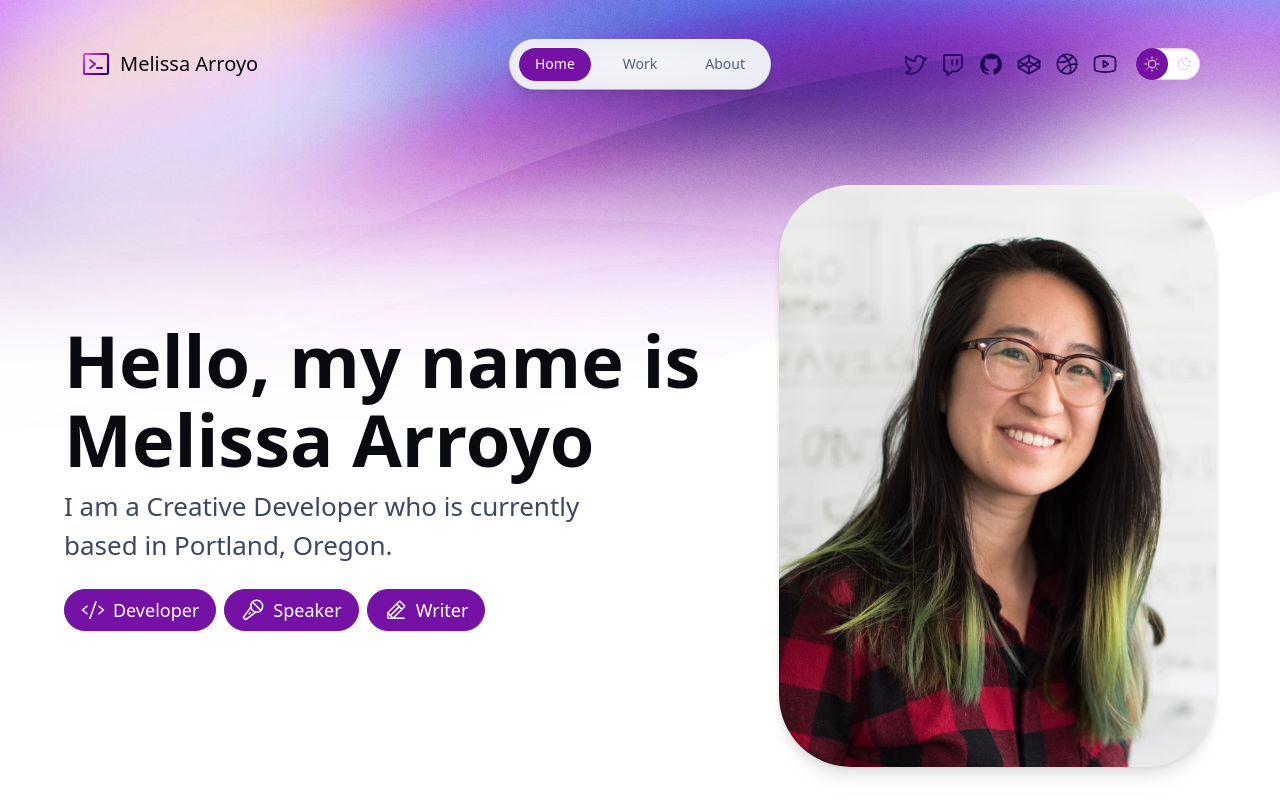
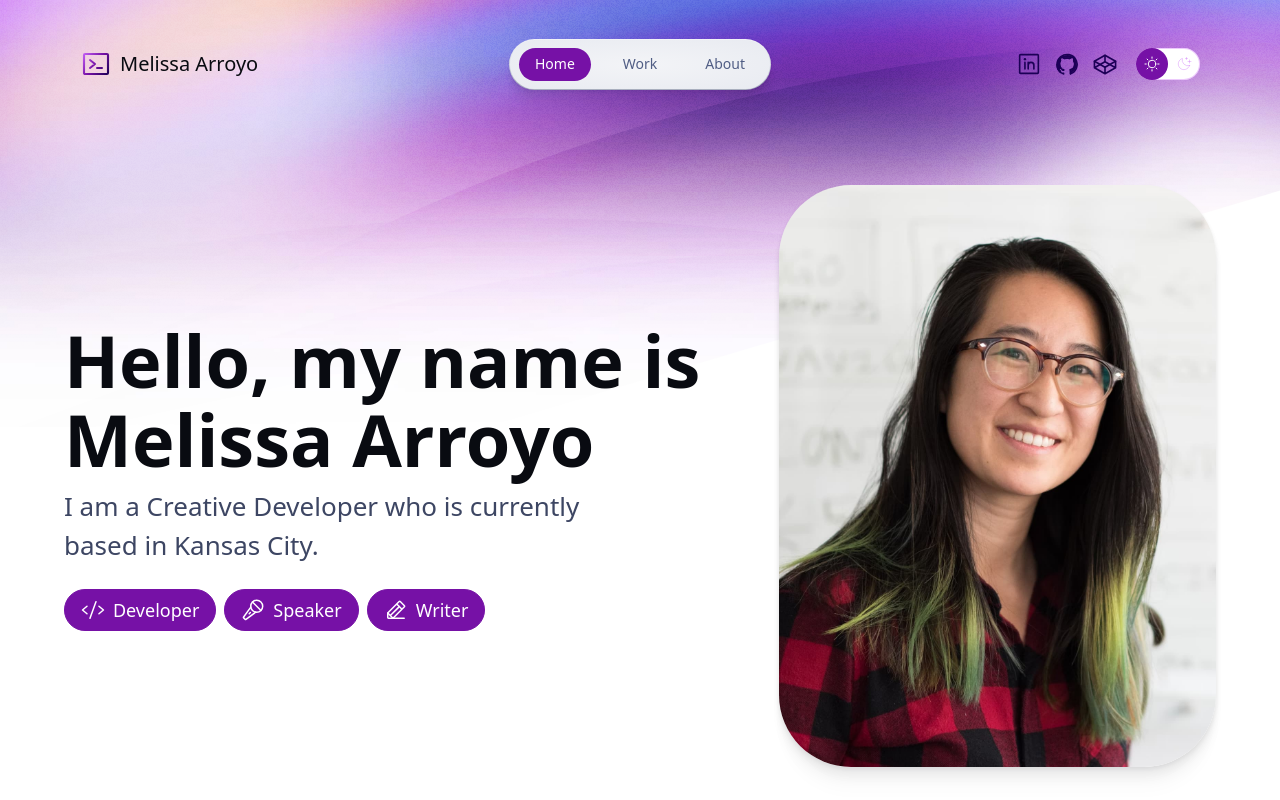
Before and after one commit to meliarr/WebPortfolio2023, an Astro site: page / in a window 1280 px wide. Built offline with nearby package versions, Linux system fonts and the light colour scheme; Astro itself is replaced by a stand-in of ours; a web font is replaced by a local one.

Commit message:
content updates

```diff
--- a/src/components/Nav.astro
+++ b/src/components/Nav.astro
@@ -12,12 +12,9 @@ const textLinks: { label: string; href: string }[] = [
 
 /** Icon links to social media — edit these with links to your profiles! */
 const iconLinks: { label: string; href: string; icon: keyof typeof iconPaths }[] = [
-	{ label: 'Twitter', href: 'https://twitter.com/me', icon: 'twitter-logo' },
-	{ label: 'Twitch', href: 'https://twitch.tv/me', icon: 'twitch-logo' },
-	{ label: 'GitHub', href: 'https://github.com/me', icon: 'github-logo' },
-	{ label: 'CodePen', href: 'https://codepen.io/me', icon: 'codepen-logo' },
-	{ label: 'dribbble', href: 'https://dribbble.com/me', icon: 'dribbble-logo' },
-	{ label: 'YouTube', href: 'https://www.youtube.com/@me/', icon: 'youtube-logo' },
+	{ label: 'LinkedIn', href: 'https://www.linkedin.com/in/arroyo-melissa/', icon: 'linkedin-logo' },
+	{ label: 'GitHub', href: 'https://github.com/meliarr', icon: 'github-logo' },
+	{ label: 'CodePen', href: 'https://codepen.io/marroyo', icon: 'codepen-logo' },
 ];
 ---
 
--- a/src/pages/index.astro
+++ b/src/pages/index.astro
@@ -32,7 +32,7 @@ const projects = (await getCollection('work'))
 			<header class="hero">
 				<Hero
 					title="Hello, my name is Melissa Arroyo"
-					tagline="I am a Creative Developer who is currently based in Portland, Oregon."
+					tagline="I am a Creative Developer who is currently based in Kansas City."
 					align="start"
 				>
 					<div class="roles">
```
